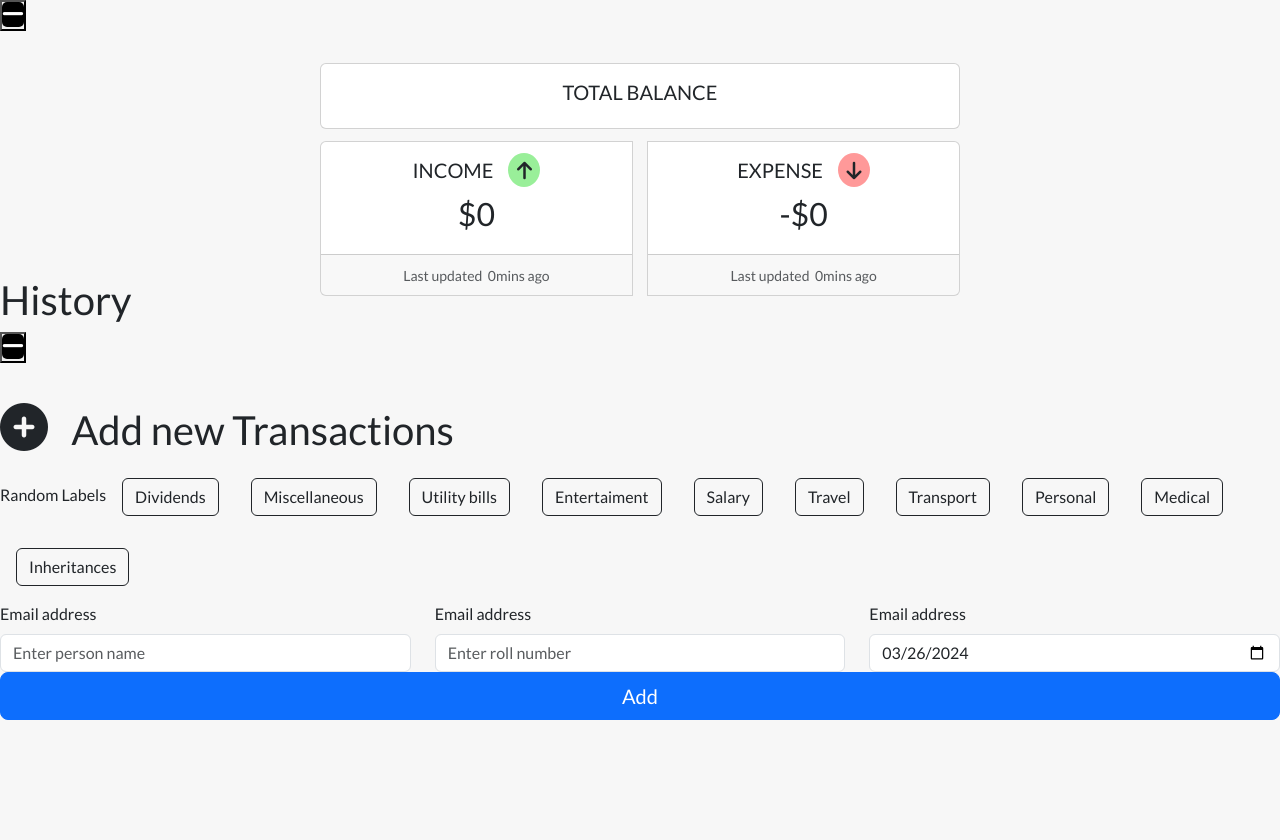
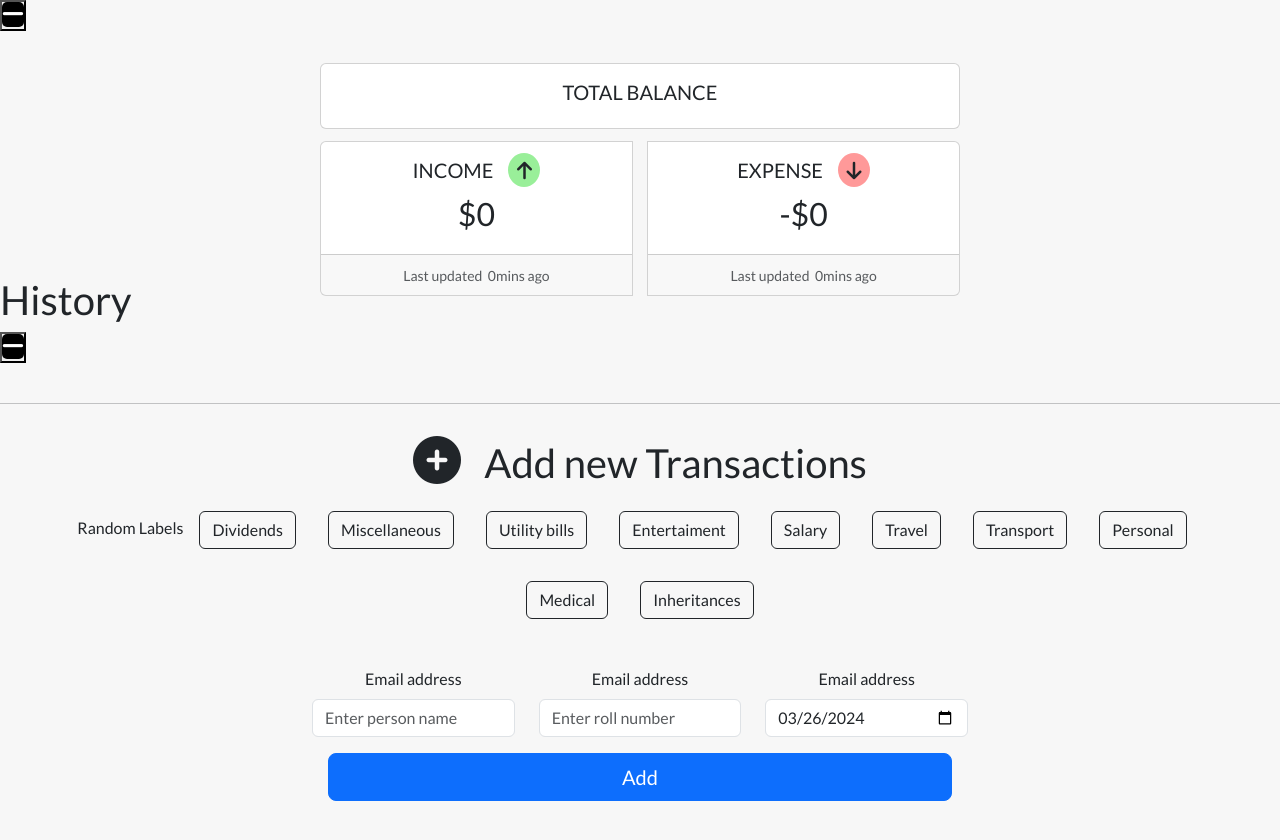
Before and after one commit to RahulPorel/Expense-Tracker, a React (Vite) app: page / in a window 1280 px wide. Shown: the top 840 px of the page. Built offline with nearby package versions, Linux system fonts and the light colour scheme; a web font is replaced by a local one.

Commit message:
update code

```diff
--- a/src/components/Transactions/Transactions.css
+++ b/src/components/Transactions/Transactions.css
@@ -75,9 +75,19 @@
   margin: 1rem;
 }
 .add-btn {
-  margin-bottom: 10rem;
+  margin: 1rem;
 }
 .fa-circle-plus {
   cursor: pointer;
   font-size: 3rem;
 }
+.add-new-trans-container {
+  text-align: center;
+  display: block;
+  align-items: center;
+  align-content: center;
+  margin: 2rem;
+}
+.add-new-form {
+  margin: 2rem 17.5rem;
+}
--- a/src/components/Transactions/Transactions.jsx
+++ b/src/components/Transactions/Transactions.jsx
@@ -179,7 +179,9 @@ const Transactions = () => {
         ) : null}
       </Card.Body>
 
-      <div>
+      {/* space */}
+      <hr />
+      <div className="add-new-trans-container">
         <h1>
           <i className="fa-solid fa-circle-plus"></i> &nbsp; Add new
           Transactions{" "}
@@ -199,7 +201,7 @@ const Transactions = () => {
             </Button>
           ))}
         </div>
-        <Form onSubmit={handleSubmit}>
+        <Form className="add-new-form" onSubmit={handleSubmit}>
           <Row>
             <Col>
               <Form.Label>Email address</Form.Label>
```
